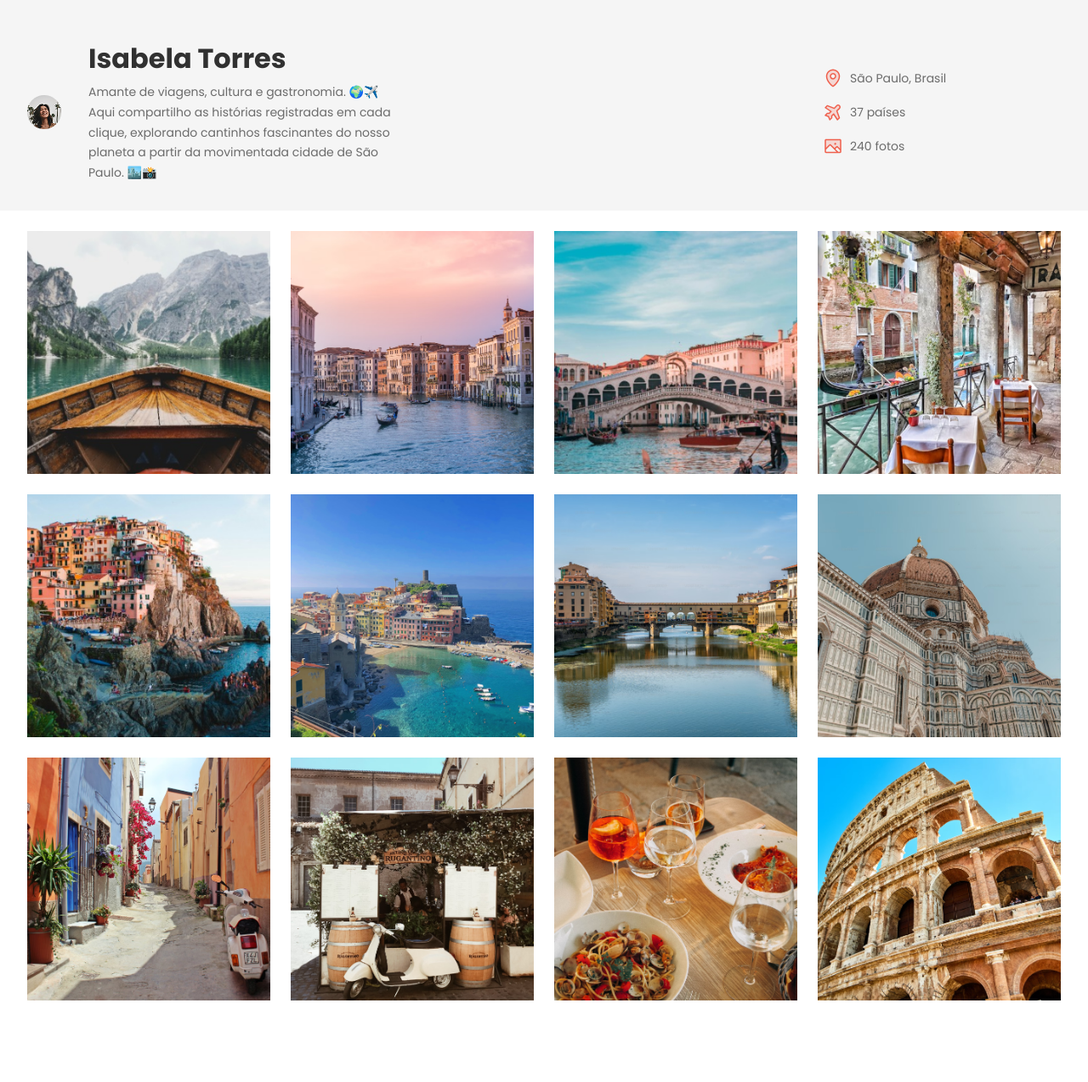
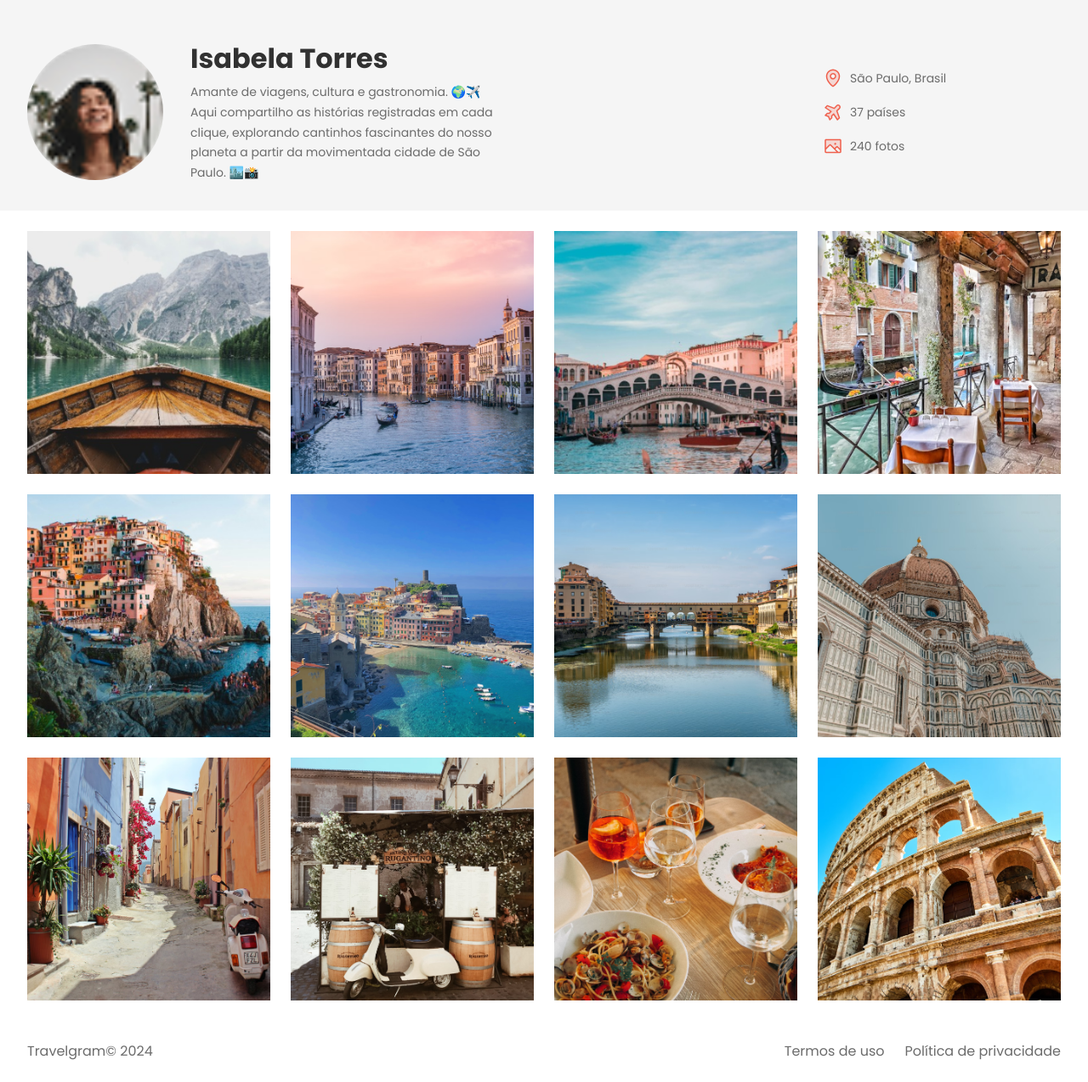
Before and after one commit to brunabbelini/projeto_travelgram, a plain HTML site: page index.html in a window 1280 px wide. Shown: the part 79-1353 px from the top of the page at 85% size. Before the commit the page ends 1281 px from the top, so only its background shows below. Drawn offline with Linux system fonts and the light colour scheme; a web font is replaced by a local one.

Commit message:
done fotter and fix profile photo

```diff
--- a/index.html
+++ b/index.html
@@ -76,7 +76,19 @@
         <img src="assets/images/Image 10.png" alt="...">
         <img src="assets/images/Image 11.png" alt="...">
         <img src="assets/images/Image 12.png" alt="...">
+    </main>
 
-    </main>
+    <footer class="container">
+        <span>
+            Travelgram&copy; 2024
+        </span>
+        <span>
+            Termos de uso
+        </span>
+        <span>
+            Política de privacidade
+        </span>
+    </footer>
+
 </body>
 </html>
--- /dev/null
+++ b/styles/footer.css
@@ -0,0 +1,10 @@
+footer {
+    display: flex;
+
+    padding-block: 24px;
+    gap: 24px;
+}
+
+footer span:nth-child(1) {
+    margin-right: auto;
+}
--- a/styles/header.css
+++ b/styles/header.css
@@ -13,10 +13,6 @@ header .container {
     display: flex;
     align-items: center;
     gap: 32px;
-    /* width: 160;
-    height: 160px;
-    object-fit: cover;
-    border-radius: 50%; */
 }
 
 #profile > div {
@@ -44,3 +40,10 @@ header .container {
     align-items: center;
     gap: 8px;
 }
+
+#profile img {
+    width: 160px; /* Ajuste o tamanho desejado */
+    height: 160px;
+    object-fit: cover;
+    border-radius: 50%;
+}
--- a/styles/index.css
+++ b/styles/index.css
@@ -2,3 +2,4 @@
 @import url(nav.css);
 @import url(header.css);
 @import url(main.css);
+@import url(footer.css);
```
